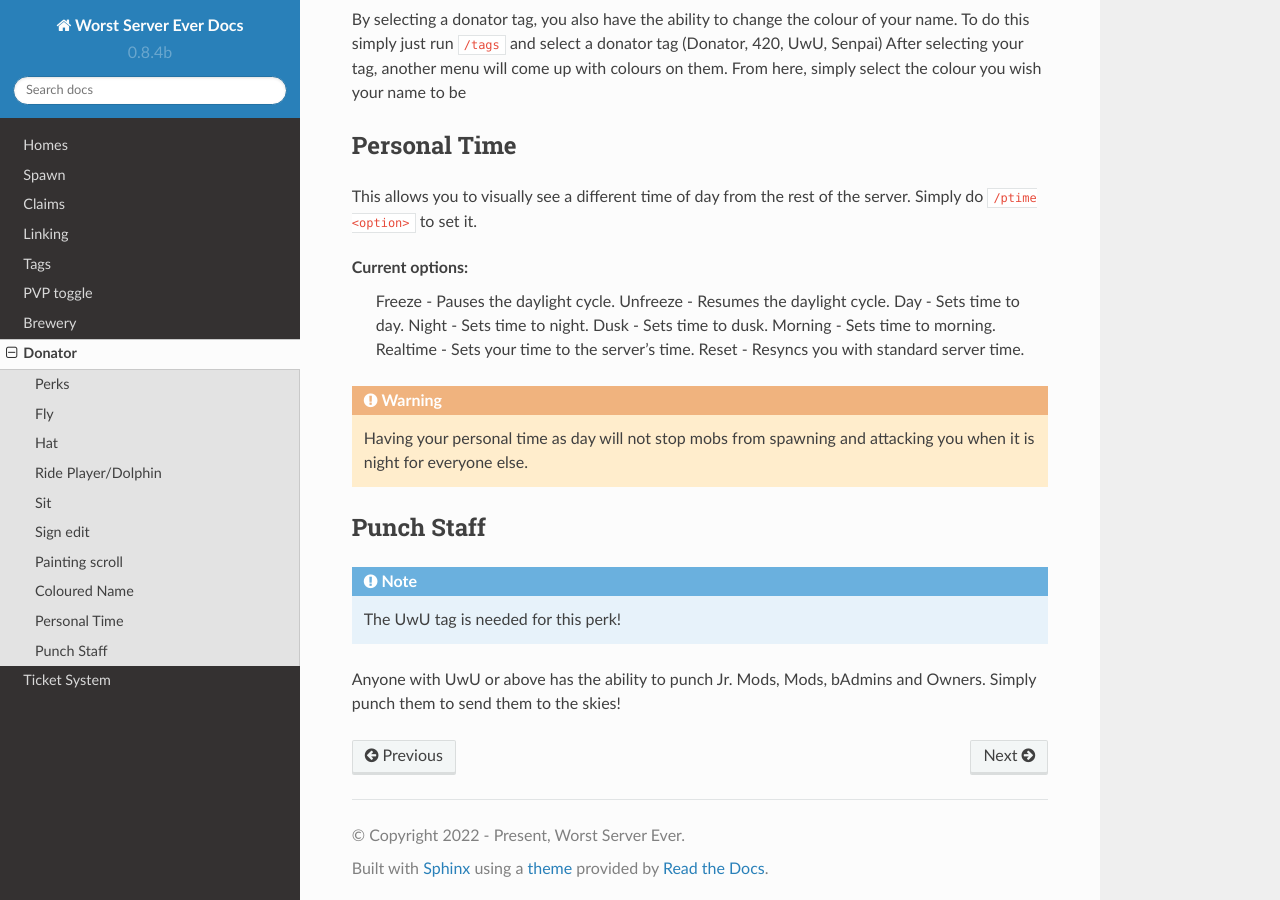
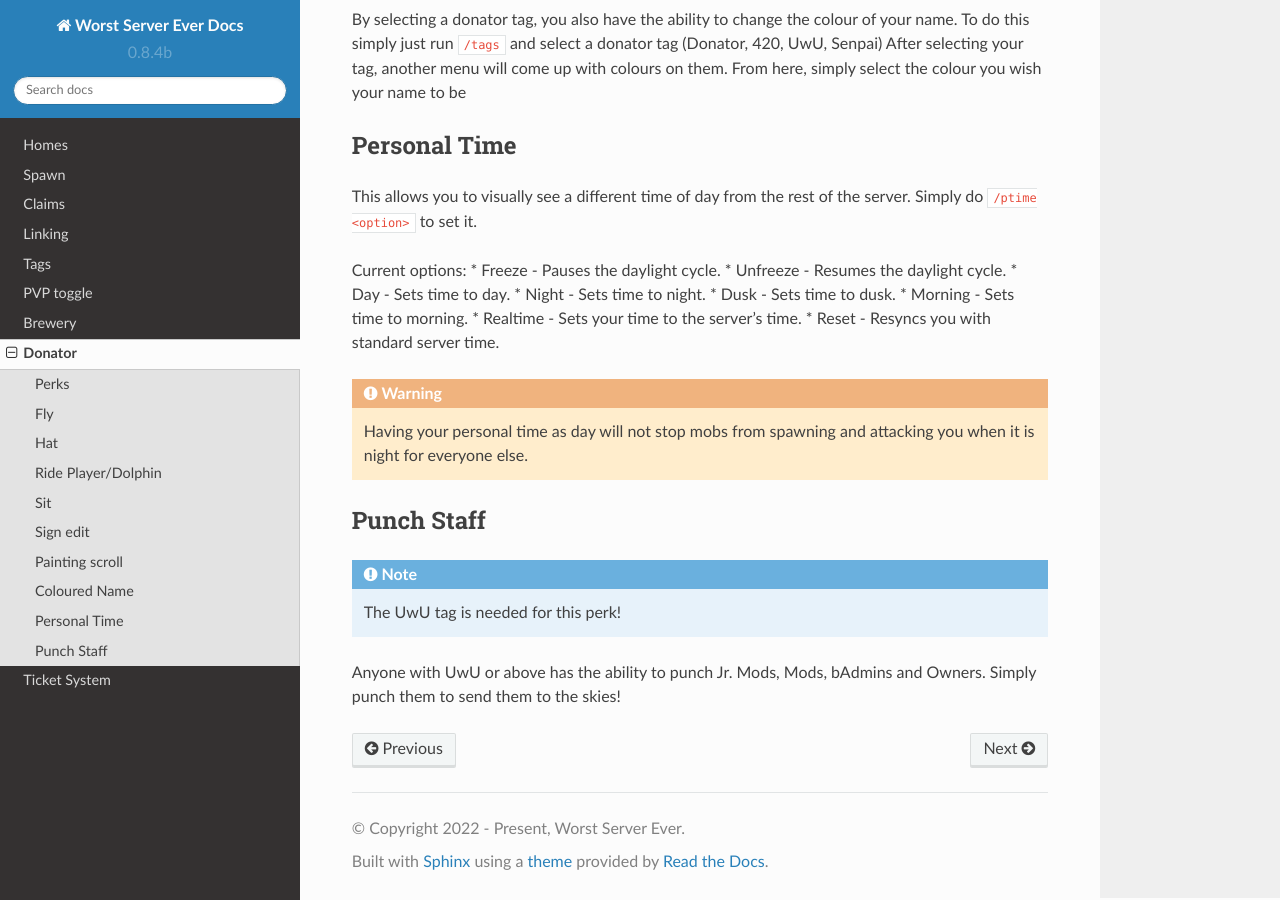
Before and after one commit to footdabmommy/wse, a Sphinx documentation site: the page built from docs/source/donator.rst, in a window 1280 px wide and 900 px high, scrolled down 1919 px. Built offline with Sphinx 7.4.7 and the Read the Docs theme 2.0.0, drawn with Linux system fonts in a browser that asks for light colours.

Commit message:
Pls,pls,work

```diff
--- a/docs/source/donator.rst
+++ b/docs/source/donator.rst
@@ -190,14 +190,14 @@
 Simply do ``/ptime <option>`` to set it.
 
 Current options:
-  Freeze - Pauses the daylight cycle.
-  Unfreeze - Resumes the daylight cycle.
-  Day - Sets time to day.
-  Night - Sets time to night.
-  Dusk - Sets time to dusk.
-  Morning - Sets time to morning.
-  Realtime - Sets your time to the server's time.
-  Reset - Resyncs you with standard server time.
+* Freeze - Pauses the daylight cycle.
+* Unfreeze - Resumes the daylight cycle.
+* Day - Sets time to day.
+* Night - Sets time to night.
+* Dusk - Sets time to dusk.
+* Morning - Sets time to morning.
+* Realtime - Sets your time to the server's time.
+* Reset - Resyncs you with standard server time.
 
 .. warning:: Having your personal time as day will not stop mobs from spawning and attacking you when it is night for everyone else.
 
```
